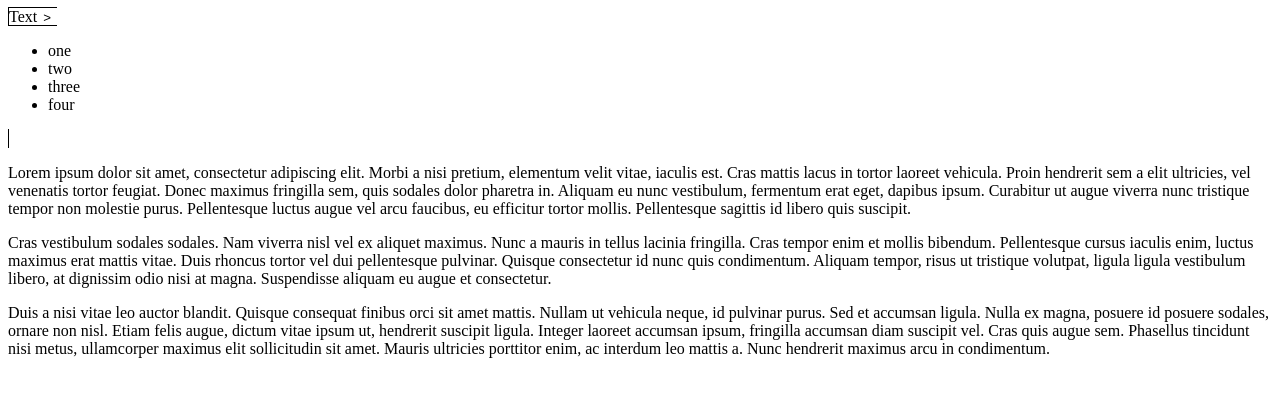
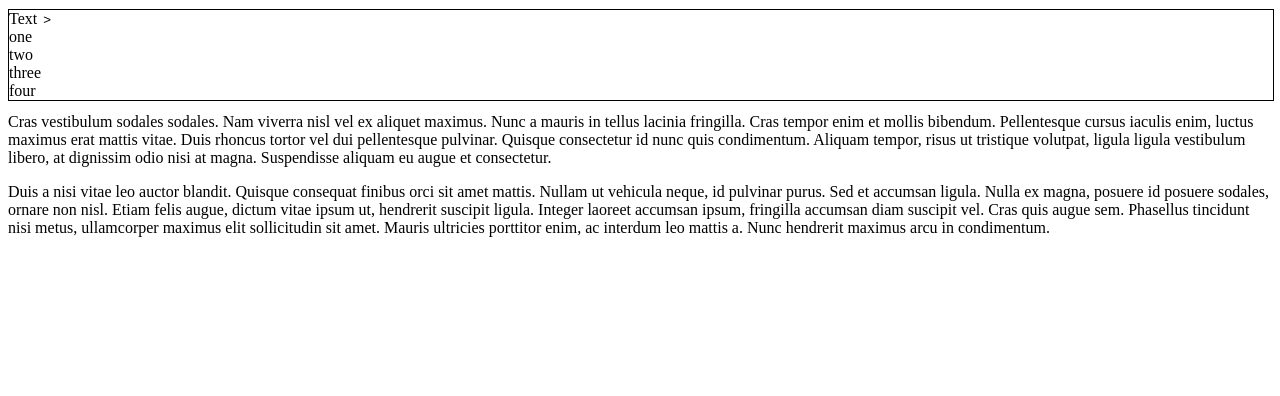
Before and after one commit to dreiv/ng-dropdown, an Angular app: page / in a window 1280 px wide. Shown: the top 396 px of the page. Built offline with nearby package versions, Linux system fonts and the light colour scheme.

Commit message:
basic css.

```diff
--- a/src/app/popup/popup.component.css
+++ b/src/app/popup/popup.component.css
@@ -1,8 +1,29 @@
 :host {
-  border: 1px solid black;
+  position: relative;
+}
+
+.container {
+  position: relative;
+  border: solid black;
+  border-width: 1px 1px 0;
+  display: inline-block;
+  bottom: -1px;
+  z-index: 10;
+  background: white;
+  width: 100%;
 }
 
 button {
   border: none;
   background: transparent;
 }
+
+ul {
+  position: absolute;
+  background: white;
+  border: 1px solid black;
+  margin: 0;
+  list-style: none;
+  min-width: calc(100% - 2px);
+  padding:0;
+}
--- a/src/app/popup/popup.component.html
+++ b/src/app/popup/popup.component.html
@@ -1,5 +1,7 @@
-<span>Text</span>
-<button (click)="toggleList()">{{open ? '&lt;' : '&gt;' }}</button>
+<div class="container">
+  <span>Text</span>
+  <button (click)="toggleList()">{{open ? '&lt;' : '&gt;' }}</button>
+</div>
 <ul>
   <li>one</li>
   <li>two</li>
```
